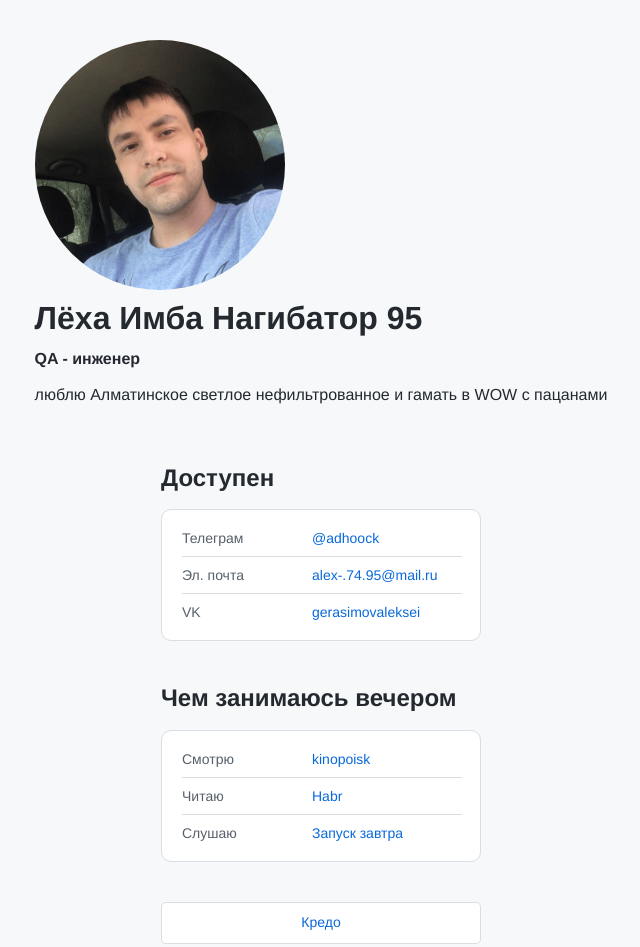
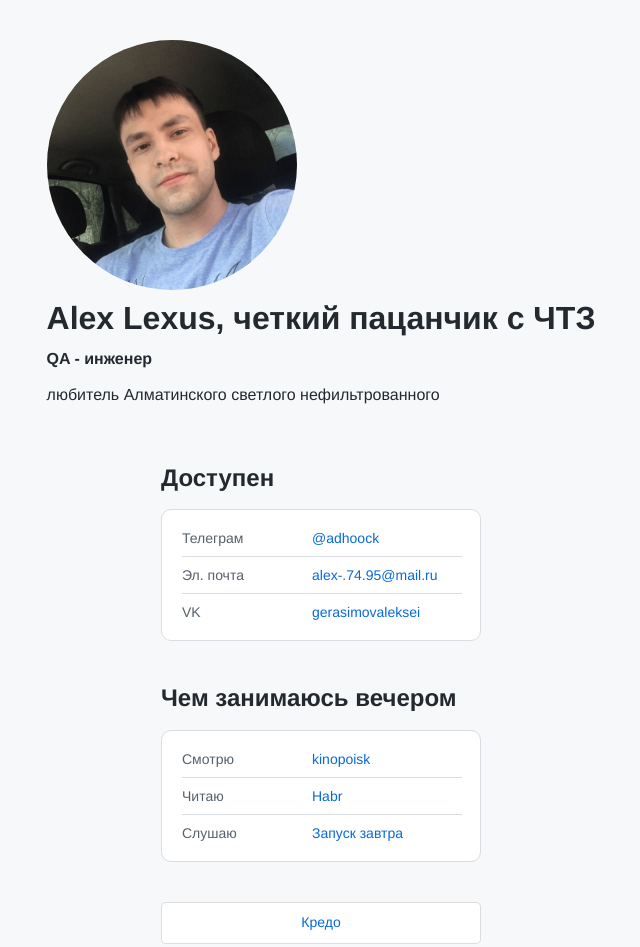
Before and after one commit to Vakuma2010/Vakuma2010.github.io, a plain HTML site: page index.html in a window 1280 px wide. Shown: the whole page, without its empty margins (319-959 px from the left). Drawn offline with Linux system fonts and the light colour scheme.

Commit message:
добавил одеялко

```diff
--- a/index.html
+++ b/index.html
@@ -11,9 +11,9 @@
   <body>
     <header class="header">
       <img src="./avatar.png" alt="avatar" class="header__avatar" height=250px />
-      <h1 class="header__title">Лёха Имба Нагибатор 95</h1>
+      <h1 class="header__title">Alex Lexus, четкий пацанчик с ЧТЗ</h1>
       <h3 class="header__subtitle">QA - инженер</h3>
-      <p> люблю Алматинское светлое нефильтрованное и гамать в WOW с пацанами</p>
+      <p> любитель Алматинского светлого нефильтрованного </p>
     </header>
     <main>
       <section class="links">
```
